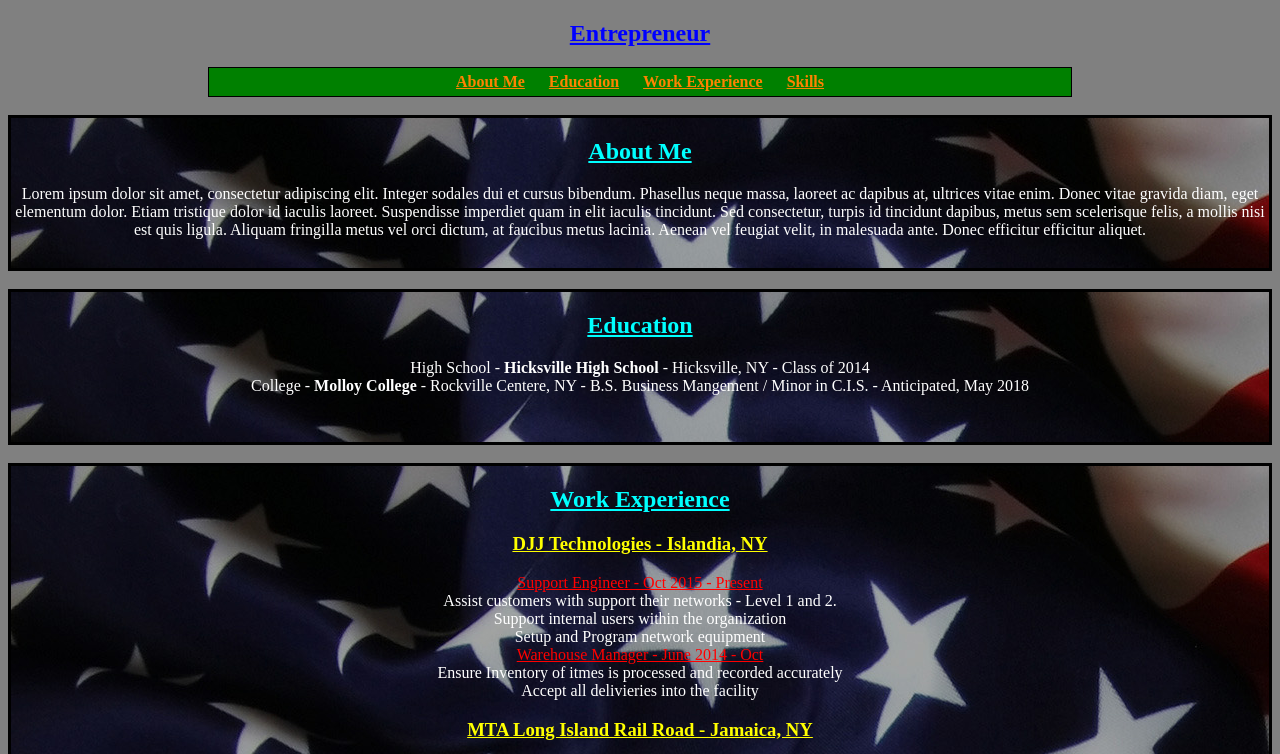
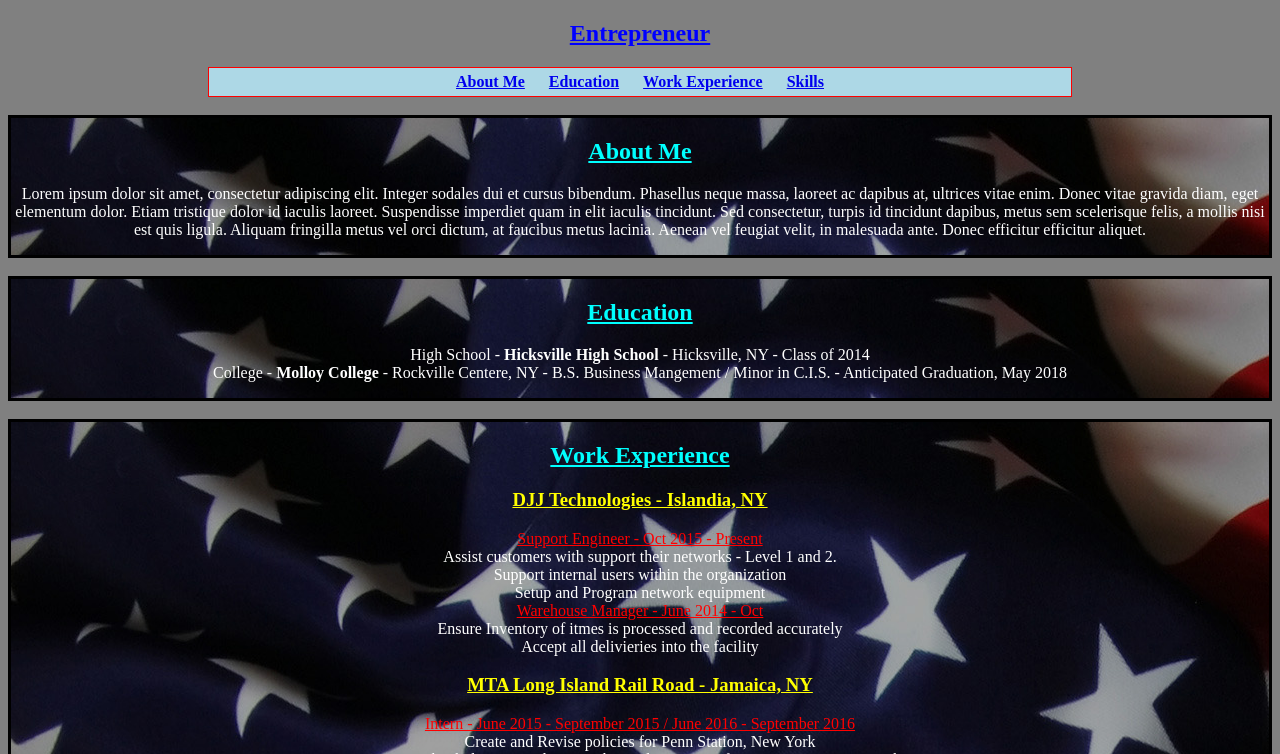
Before and after one commit to alexsullivanny/CIS112, a plain HTML site: page index.html in a window 1280 px wide. Shown: the part 46-800 px from the top of the page. Drawn offline with Linux system fonts and the light colour scheme.

Commit message:
Reupload

```diff
--- a/css.css
+++ b/css.css
@@ -36,7 +36,7 @@ ul, ol {
 	text-align: center;
 	border: solid black;
 	background-image: url(images/flag.jpg);
-	height: 150px;
+	height: auto;
 	background-attachment: fixed;
 	background-repeat: repeat-x;
 }
@@ -55,14 +55,15 @@ ul, ol {
 .education {
 	border: solid black;
 	background-image: url(images/flag.jpg);
-	height: 150px;
+	height: auto;
+
 	background-attachment: fixed;
 	background-repeat: repeat-x;
 }
 .skills {
 	border: solid black;
 	background-image: url(images/flag.jpg);
-	height: 600px;
+	height: auto;
 	background-attachment: fixed;
 	background-repeat: repeat-x;
 }
@@ -76,13 +77,13 @@ ul, ol {
 }
 .paralex {
 	background-image: url(images/flag.jpg);
-	height: 550px;
+	height: auto;
 	background-attachment: fixed;
 	background-repeat: repeat-x;
 }
 nav {
-	border: .025px solid black;
-	background-color: green;
+	border: .025px solid red;
+	background-color: lightblue;
 	margin: 0px 200px 0px 200px
 }
 nav ul {
@@ -94,10 +95,15 @@ nav li {
   padding: 5px 10px;
 }
 nav a:link, nav a:visited {
-  color: #ff8300;
+  color: blue
   border-bottom: none;
   font-weight: bold;
 }
 li {
 	color: white;
 }
+@media screen and (max-width: 480px) {
+	.nav {
+		display: none;
+	}
+}
--- a/index.html
+++ b/index.html
@@ -1,7 +1,7 @@
 <html>
 	<head>
 	<link rel="stylesheet" type="text/css" href="css.css">
-		<title>Alex Sullivan | </title>
+		<title>Alex Sullivan | Resume</title>
 	</head>
 	<body id="topper">
 	<h1 class="head">Alex Sullivan</h1>
@@ -24,7 +24,7 @@
 	<div class="education">
 		<h2 id="education" class="sechead">Education</h2>
 		<p>High School - <strong>Hicksville High School</strong> - Hicksville, NY - Class of 2014<br>
-		College - <strong>Molloy College</strong> - Rockville Centere, NY - B.S. Business Mangement / Minor in C.I.S. - Anticipated, May 2018</p>
+		College - <strong>Molloy College</strong> - Rockville Centere, NY - B.S. Business Mangement / Minor in C.I.S. - Anticipated Graduation, May 2018</p>
 	</div>
 	<br>
 	<div class="workexp paralex" >
@@ -77,6 +77,7 @@
 						<li>Microsoft Visio</li>
 						<li>Microsoft Project</li>
 						<li>Microsoft OneNote</li>
+						<br>
 					</ul>
 					<br>
 				<li class="skillssechead">Microsoft Dynamics Enterprise Applications</li>
@@ -84,6 +85,7 @@
 					<ul>
 						<li>Microsoft GP (Great Plains)</li>
 						<li>Microsoft CRM</li>
+						<br>
 					</ul>
 					</br>
 				<li class="skillssechead">Operating Systems</li>
@@ -92,6 +94,7 @@
 						<li>Windows Operating Systems</li>
 						<li>Mac OS X Operating Systems</li>
 						<li>Linux Operating Systems</li>
+						<br>
 					</ul>
 					</br>
 				<li class="skillssechead">Server Applications</li>
@@ -101,6 +104,7 @@
 						<li>Microsoft SharePoint</li>
 						<li>Microsoft Exchange</li>
 						<li>Active Directory / Group Policy</li>
+						<br>
 					</ul>
 					<br>
 				<li class="skillssechead">Other Skills</li>
```
